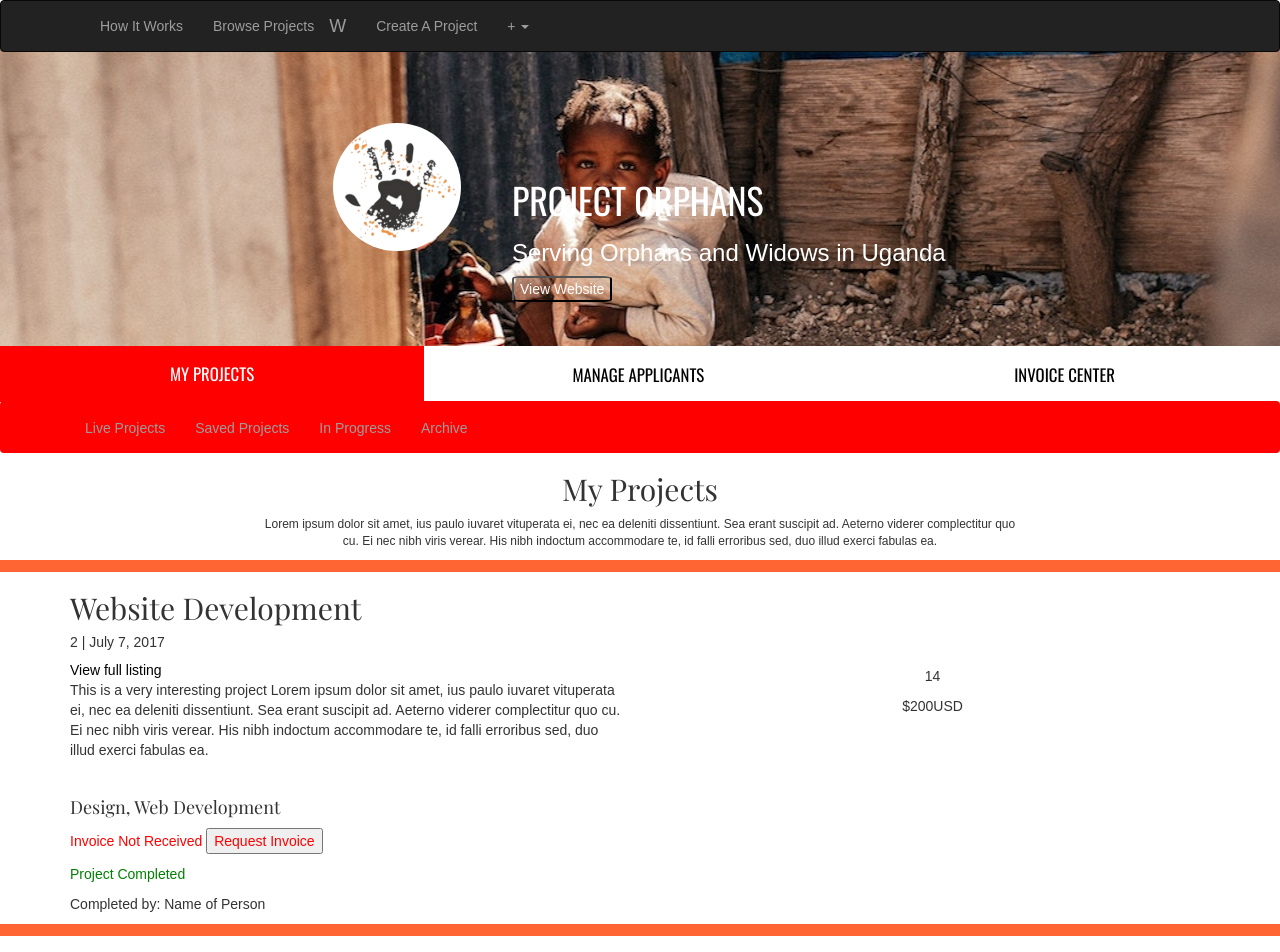
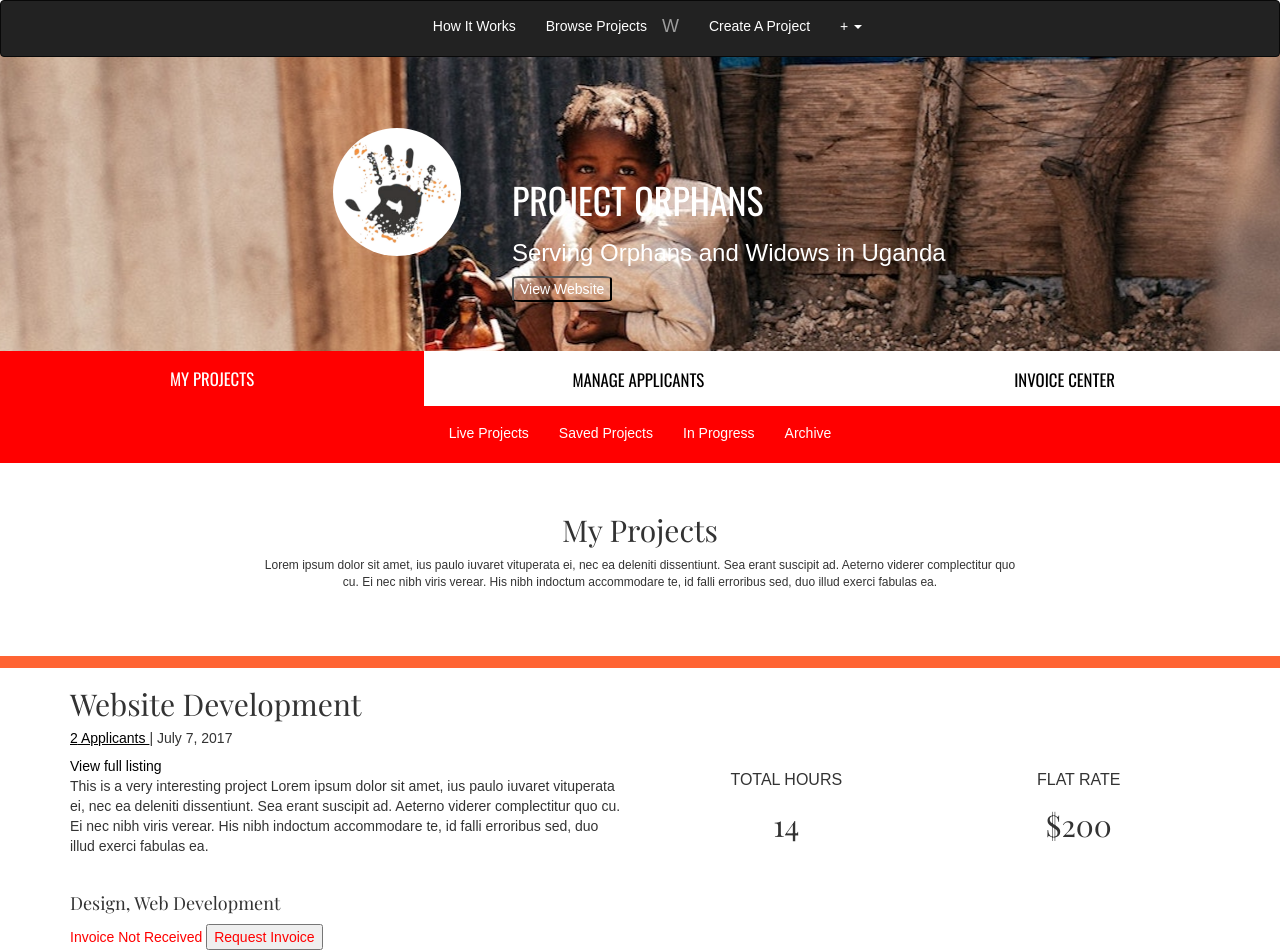
Before and after one commit to lamaya/mockup, a React (Create React App) app in the folder mockup/: page / in a window 1280 px wide. Shown: the top 952 px of the page. Built offline with nearby package versions, Linux system fonts and the light colour scheme.

Commit message:
adjusts tab sections

```diff
--- a/mockup/src/Components/Home.js
+++ b/mockup/src/Components/Home.js
@@ -45,8 +45,8 @@ componentDidMount(){
       <MyProjects project_name={projects.title} applicants={projects.applicants} date={projects.date} rate={projects.rate} skills={projects.skills} description={projects.description} hours={projects.hours} paid={projects.paid} completed={projects.completed}  />
       <MyProjects project_name={projects2.title} applicants={projects2.applicants} date={projects2.date} rate={projects2.rate} skills={projects2.skills} description={projects2.description} hours={projects2.hours} paid={projects2.paid} completed={projects2.completed}  />
       </Tab>
-      <Tab eventKey={2} title="Manage Applicants">Manage Applicants</Tab>
-      <Tab eventKey={3} title="Invoice Center" >Invoice Center</Tab>
+      <Tab eventKey={2} title="Manage Applicants"><section className="manage-applicants"></section></Tab>
+      <Tab eventKey={3} title="Invoice Center"><section className="manage-applicants"></section></Tab>
     </Tabs>
 );
     return (
--- a/mockup/src/Components/MyProjects.js
+++ b/mockup/src/Components/MyProjects.js
@@ -27,14 +27,23 @@ return(
    <div className="project-info">
       <Grid>
          <Row className="show-grid">
+
             <Col style={{"marginTop": "8%"}} md={6} mdPush={6}>
-            <p>{props.hours}</p>
-            <p>{props.rate}</p>
+            <Row className="show-grid">
+            <Col md={6}>
+            <h5 style={{"fontSize":"16px", "textTransform": "uppercase"}}>Total Hours <br/></h5>
+            <h2>{props.hours}</h2>
+            </Col>
+            <Col md={6}>
+            <h5 style={{"fontSize":"16px", "textTransform": "uppercase"}}>Flat Rate <br/></h5>
+            <h2>{props.rate}</h2>
+            </Col>
+            </Row>
             </Col>
             <Col style={{"textAlign": "left"}} md={6} mdPull={6}>
             <h2>{props.project_name}</h2>
-            <h5>{props.applicants} | {props.date}</h5>
-            <a>View full listing</a>
+            <h5><a style={{"textDecoration":"underline"}} href="#">{props.applicants} Applicants </a>| {props.date}</h5>
+            <a >View full listing</a>
             <p> {props.description}</p>
             <h4 style={{paddingTop: "5%"}}> {props.skills} </h4>
             <p id={paidID}> Invoice Not Received <button hidden={received}>Request Invoice</button></p>
--- a/mockup/src/Components/ProjNav.js
+++ b/mockup/src/Components/ProjNav.js
@@ -8,8 +8,8 @@ import { Nav, Navbar,NavItem,MenuItem,NavDropdown } from 'react-bootstrap';
 class ProjNav extends Component {
   render(){
     return(
-    <div className="MyProjects">
-        <Navbar style={{"backgroundColor": "red", "border": "none"}}inverse collapseOnSelect>
+    <div className="MyProjects-header">
+        <Navbar style={{"backgroundColor": "red", "border": "none", "borderRadius": "0"}}inverse collapseOnSelect>
           <Nav>
             <NavItem eventKey={1} href="#">Live Projects</NavItem>
             <NavItem eventKey={2} href="#">Saved Projects</NavItem>
@@ -17,7 +17,7 @@ class ProjNav extends Component {
             <NavItem eventKey={2} href="#">Archive</NavItem>
           </Nav>
       </Navbar>
-      <div className="my-proj-header">
+      <div className="my-proj-header"  style={{marginTop: "4%"}}  >
         <h2>My Projects</h2>
         <p style={{"fontSize": "12px", "padding": "0 20%"}}>Lorem ipsum dolor sit amet, ius paulo iuvaret vituperata ei, nec ea deleniti dissentiunt. Sea erant suscipit ad. Aeterno viderer complectitur quo cu. Ei nec nibh viris verear. His nibh indoctum accommodare te, id falli erroribus sed, duo illud exerci fabulas ea.
         </p>
--- a/mockup/src/index.css
+++ b/mockup/src/index.css
@@ -8,6 +8,14 @@ body {
   background: url(/proj-orphans.jpg) no-repeat center;
   height: 300px;
   margin-top: -2%;
+}
+
+.MyProjects-header{
+  height: 250px;
+}
+
+.manage-applicants{
+  height: 500px;
 }
 
 .nav-tabs>li.active>a, .nav-tabs>li.active>a:focus, .nav-tabs>li.active>a:hover {
@@ -24,6 +32,10 @@ body {
 
 .nav-tabs {
     border-bottom: none;
+}
+.navbar-nav {
+    float: none;
+    display: inline-block;
 }
 
 #green{
@@ -100,3 +112,7 @@ h3 {
     margin-bottom: -1px;
     width: 33.3%;
 }
+
+.navbar-inverse .navbar-nav>li>a {
+    color: white;
+}
--- a/mockup/src/organizations.js
+++ b/mockup/src/organizations.js
@@ -1,14 +1,14 @@
 export default [
   { project_name: "Project Orphans", text: "Serving Orphans and Widows in Uganda", img: 'name_states.png', paid: "Y",
     "projects": [
-      {"title": "Website Development", "applicants": 2, "date": "July 7, 2017", "description": "This is a very interesting project Lorem ipsum dolor sit amet, ius paulo iuvaret vituperata ei, nec ea deleniti dissentiunt. Sea erant suscipit ad. Aeterno viderer complectitur quo cu. Ei nec nibh viris verear. His nibh indoctum accommodare te, id falli erroribus sed, duo illud exerci fabulas ea.", "skills": "Design, Web Development", "hours": "14","rate": "$200USD", "paid": "no", completed:"yes"},
-      {"title": "Website Design", "applicants": 2, "date": "July 17, 2017", "description": "This is a very interesting project Lorem ipsum dolor sit amet, ius paulo iuvaret vituperata ei, nec ea deleniti dissentiunt. Sea erant suscipit ad. Aeterno viderer complectitur quo cu. Ei nec nibh viris verear. His nibh indoctum accommodare te, id falli erroribus sed, duo illud exerci fabulas ea.", "skills": "Design, Web Development", "hours": "20","rate": "$200USD", paid: "no", completed:"no"}
+      {"title": "Website Development", "applicants": 2, "date": "July 7, 2017", "description": "This is a very interesting project Lorem ipsum dolor sit amet, ius paulo iuvaret vituperata ei, nec ea deleniti dissentiunt. Sea erant suscipit ad. Aeterno viderer complectitur quo cu. Ei nec nibh viris verear. His nibh indoctum accommodare te, id falli erroribus sed, duo illud exerci fabulas ea.", "skills": "Design, Web Development", "hours": "14","rate": "$200", "paid": "no", completed:"yes"},
+      {"title": "Website Design", "applicants": 2, "date": "July 17, 2017", "description": "This is a very interesting project Lorem ipsum dolor sit amet, ius paulo iuvaret vituperata ei, nec ea deleniti dissentiunt. Sea erant suscipit ad. Aeterno viderer complectitur quo cu. Ei nec nibh viris verear. His nibh indoctum accommodare te, id falli erroribus sed, duo illud exerci fabulas ea.", "skills": "Design, Web Development", "hours": "20","rate": "$200", paid: "no", completed:"no"}
     ]
   },
   { project_name: "Project Hunger", text: "create rides", img: 'bkrnd.jpg', paid: "N",
     "projects": [
-      {"title": "Website Devsign", "applicants": 2, "date": "July 7, 2017", "description": "This is a very interesting project Lorem ipsum dolor sit amet, ius paulo iuvaret vituperata ei, nec ea deleniti dissentiunt. Sea erant suscipit ad. Aeterno viderer complectitur quo cu. Ei nec nibh viris verear. His nibh indoctum accommodare te, id falli erroribus sed, duo illud exerci fabulas ea.", "skills": "Design, Web Development", "hours": "14","rate": "$200USD", paid: "no", completed:"yes"},
-      {"title": "Website Designnn", "applicants": 2, "date": "July 7, 2017", "description": "This is a very interesting project Lorem ipsum dolor sit amet, ius paulo iuvaret vituperata ei, nec ea deleniti dissentiunt. Sea erant suscipit ad. Aeterno viderer complectitur quo cu. Ei nec nibh viris verear. His nibh indoctum accommodare te, id falli erroribus sed, duo illud exerci fabulas ea.", "skills": "Design, Web Development", "hours": "14","rate": "$200USD", paid: "no", completed:"yes"}
+      {"title": "Website Devsign", "applicants": 2, "date": "July 7, 2017", "description": "This is a very interesting project Lorem ipsum dolor sit amet, ius paulo iuvaret vituperata ei, nec ea deleniti dissentiunt. Sea erant suscipit ad. Aeterno viderer complectitur quo cu. Ei nec nibh viris verear. His nibh indoctum accommodare te, id falli erroribus sed, duo illud exerci fabulas ea.", "skills": "Design, Web Development", "hours": "14","rate": "$200", paid: "no", completed:"yes"},
+      {"title": "Website Designnn", "applicants": 2, "date": "July 7, 2017", "description": "This is a very interesting project Lorem ipsum dolor sit amet, ius paulo iuvaret vituperata ei, nec ea deleniti dissentiunt. Sea erant suscipit ad. Aeterno viderer complectitur quo cu. Ei nec nibh viris verear. His nibh indoctum accommodare te, id falli erroribus sed, duo illud exerci fabulas ea.", "skills": "Design, Web Development", "hours": "14","rate": "$200", paid: "no", completed:"yes"}
     ]
   }
 ]
```
